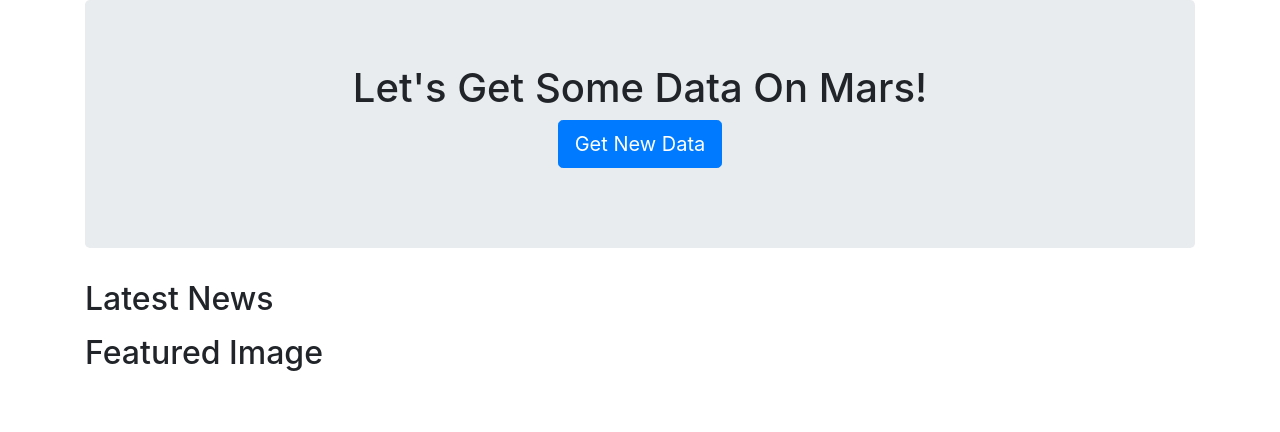
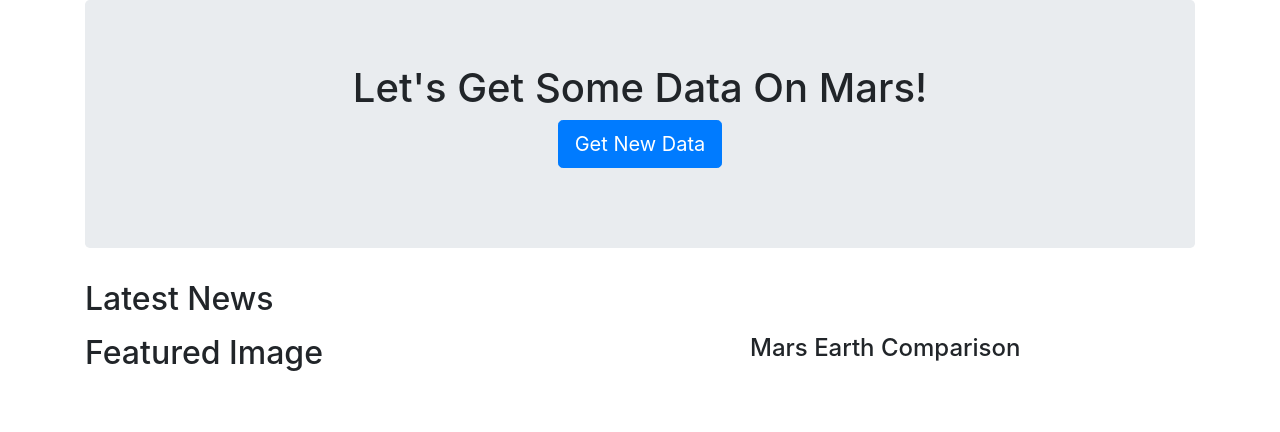
Before and after one commit to mel-c-lowe/Web_Scraping_Challenge, a Flask app: template templates/index.html in a window 1280 px wide. Shown: the top 432 px of the page. Run offline with Flask 2, Linux system fonts and the light colour scheme; the template is opened without the code that fills it, so the values that code supplies are empty; some libraries are stand-ins or nearby versions.

Commit message:
Table is working

```diff
--- a/app.py
+++ b/app.py
@@ -26,7 +26,9 @@ def index():
     # listings = mongo.db.listings.find_one()
     mars_db = mongo.db.mars_db.find_one_or_404()
 
-    return render_template("index.html", mars_db=mars_db)
+    # hemispheres - mars_db.hemisphere_img_url
+
+    return render_template("index.html", mars_db=mars_db, hemispheres=hemispheres)
 
 # Testing initial news scrape
 @app.route("/scrape")
--- a/templates/index.html
+++ b/templates/index.html
@@ -43,8 +43,30 @@
                 <h2>Featured Image</h2>
                 <img src="{{ mars_db.featured_img }}">
             </div>
+
+            <div class="col-md-5">
+                <h4>Mars Earth Comparison</h4>
+                <div class="table-responsive-md">
+                    <!--Currently just showing as html, not as formatted table-->
+                    {{ mars_db.mars_facts| safe }}
+                </div>
+            </div>
         </div>
-       <!--Close featured image-->
+       <!--Close featured image and table-->
+
+       <!--Row with all the hemisphere images as large thumbnails-->
+       <div class="row">
+           <!--Trying a for loop-->
+           {% for hemisphere in mars_db %}
+           <div class="col-md-3">
+               <h4>{{ hemisphere.title }}</h4>
+
+           </div>
+           {% endfor %}
+       </div>
+
+
+
 
     </div>
 
```
